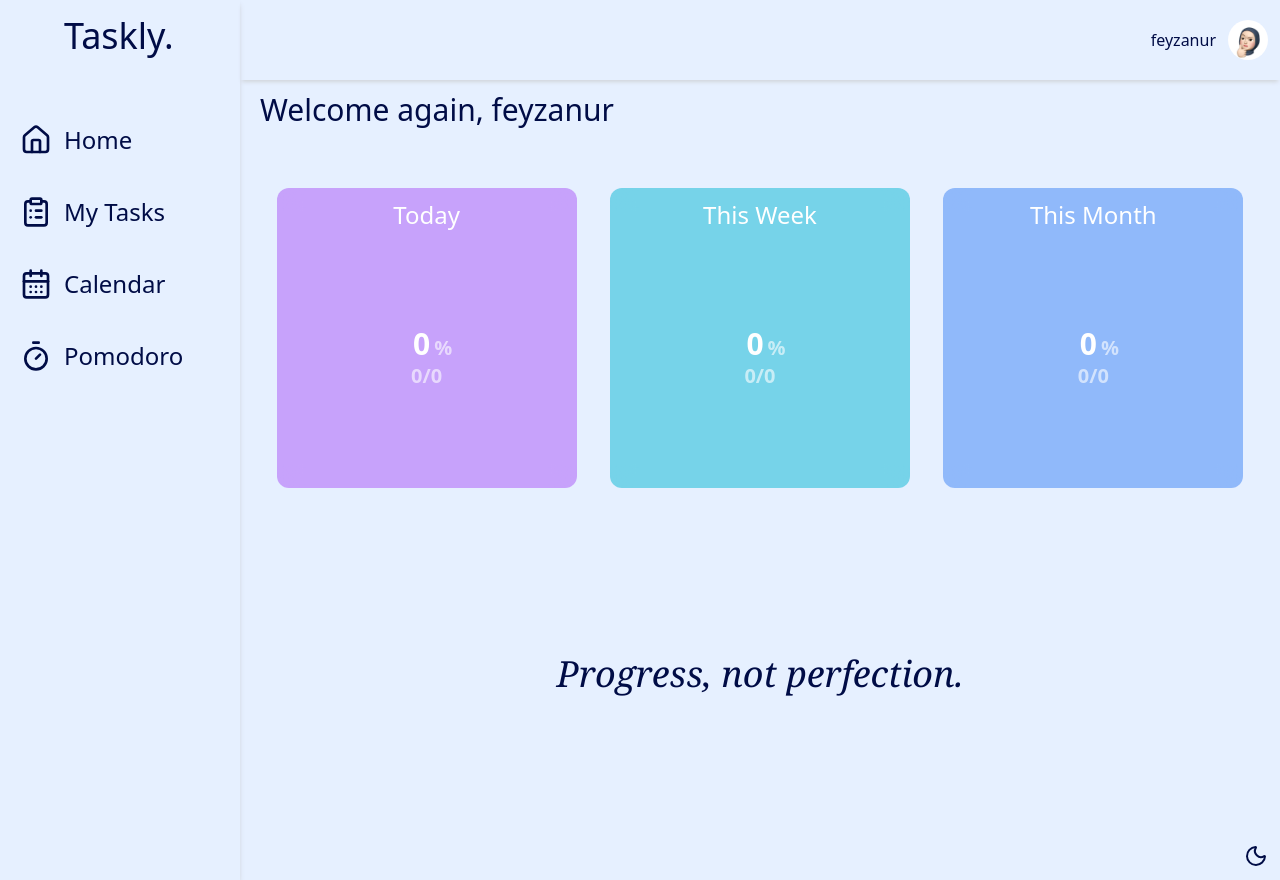
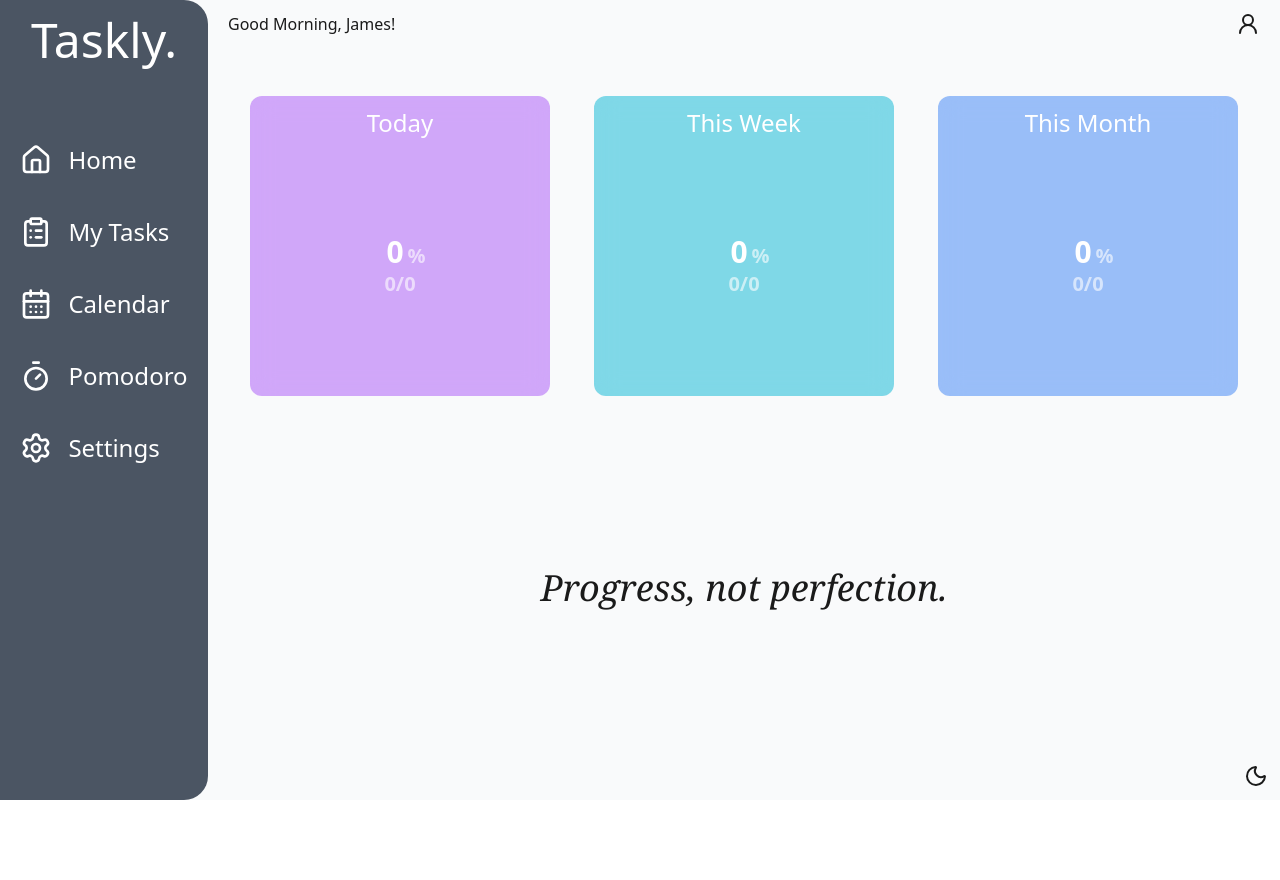
Before and after one commit to feyzanrsnr/Task_Manager_Website, a React (Vite) app: page /home in a window 1280 px wide. After the commit the page ends 800 px from the top, so only its background shows below. Built offline with nearby package versions, Linux system fonts and the light colour scheme.

Commit message:
yeni renk paleti denemesi

```diff
--- a/src/components/Sidebar.jsx
+++ b/src/components/Sidebar.jsx
@@ -1,23 +1,31 @@
 import { NavLink } from "react-router"
 import { navigationItems } from "../constants/navigationItems"
+import { ArrowBigRight, ChevronLeft, ChevronRight, ChevronRightCircle } from "lucide-react"
 
 function Sidebar() {
 
 
   return (
-    <nav className='hidden md:flex flex-col w-60 shadow-md shadow-gray-300 dark:shadow-white'>
-          <h1 className='text-4xl px-16 py-4'>Taskly.</h1>
+    <nav className='relative flex flex-col items-center gap-16 w-20 md:w-52 bg-gray-600 text-white rounded-br-3xl rounded-tr-3xl'>
+{/*
+          <button className="md:invisible absolute top-16 left-[70px] bg-white rounded-full">
+            <ChevronRight color="black"/>
+          </button>
 
-          <div className="flex flex-col flex-1 items-start px-1 py-8">
+          <button className="invisible md:visible absolute top-16 left-[198px] bg-white rounded-full">
+            <ChevronLeft color="black"/>
+          </button> */}
+
+          <h1 className='text-xl md:text-5xl px-16 py-4'>Taskly.</h1>
+
+          <div className="flex flex-col gap-10">
             {
               navigationItems.map(item => (
-                <NavLink key={item.id} to={item.href} className='w-full'>
-                <div className='flex px-4 py-5 items-center gap-3 hover:bg-deepsea/10 dark:hover:bg-gray-700 rounded-lg'>
-                  <div>
-                  {item.icon}
+                <NavLink key={item.id} to={item.href}>
+                  <div className="flex px-3 md:gap-4 md:items-center">
+                    <span>{item.icon}</span>
+                    <span className="hidden md:inline-block md:text-2xl">{item.title}</span>
                   </div>
-                <p className="text-2xl">{item.title}</p>
-                </div>
                 </NavLink>
 
               ))
--- a/src/components/Topbar.jsx
+++ /dev/null
@@ -1,57 +0,0 @@
-import { Menu, X } from 'lucide-react'
-import img from '../assets/avatar.jpeg'
-import { navigationItems } from '../constants/navigationItems'
-import { useState } from 'react'
-import { NavLink } from 'react-router'
-
-
-function Topbar() {
-
-  const [isOpen, setIsOpen] = useState(false)
-
-  return (
-     <div className='flex shadow-[0_4px_4px_-2px_rgba(209,213,219,1)] dark:shadow-[0_2px_4px_-2px_rgba(255,255,255,1)] h-20'>
-      <div className='flex gap-3 items-center ml-auto mr-3'>
-        <span>feyzanur</span>
-        <img src={img} className='w-[40px] h-[40px] rounded-full' />
-        <button className='md:hidden' onClick={() => setIsOpen(!isOpen)}>
-            {isOpen ? <X /> : <Menu />}
-        </button>
-      </div>
-
-      {isOpen && (
-  <div className="md:hidden">
-    <div
-      className="
-        fixed top-0 right-0 h-full w-2/3
-        bg-white dark:bg-gray-900
-        shadow-lg z-50
-        flex flex-col
-        animate-slideIn
-      "
-    >
-      <div className="flex justify-end p-4">
-        <button onClick={() => setIsOpen(false)}>
-          <X size={28} />
-        </button>
-      </div>
-      <nav className="flex flex-col px-4">
-        {navigationItems.map(item => (
-          <NavLink
-            key={item.id}
-            to={item.href}
-            className="text-lg py-3 px-2 rounded hover:bg-gray-200 dark:hover:bg-gray-700 transition"
-            onClick={() => setIsOpen(false)}
-          >
-            {item.title}
-          </NavLink>
-        ))}
-      </nav>
-    </div>
-  </div>
-)}
-    </div>
-  )
-}
-
-export default Topbar
--- a/src/constants/navigationItems.jsx
+++ b/src/constants/navigationItems.jsx
@@ -25,11 +25,11 @@ export const navigationItems = [
     title: "Pomodoro",
     href: "/pomodoro",
   },
-  // {
-  //   id: 4,
-  //   icon: <Settings size={32} />,
-  //   title: "Settings",
-  //   href: "/settings",
-  // },
+  {
+    id: 4,
+    icon: <Settings size={32} />,
+    title: "Settings",
+    href: "/settings",
+  },
 
 ];
--- a/src/layouts/MainLayout/MainLayout.jsx
+++ b/src/layouts/MainLayout/MainLayout.jsx
@@ -1,11 +1,9 @@
-import React, { useEffect } from 'react'
+import { useEffect } from 'react'
 import { useDispatch, useSelector } from 'react-redux'
-import { Moon, Sun } from 'lucide-react'
+import { Moon, Sun} from 'lucide-react'
 import { toggleTheme } from '../../redux/themeSlice'
-import Topbar from '../../components/Topbar'
 import Sidebar from '../../components/Sidebar'
 import Main from '../../components/Main'
-
 
 
 const MainLayout = () => {
@@ -25,16 +23,16 @@ const MainLayout = () => {
   }, [theme])
 
   return (
-    <div className='p-0 m-0 flex md:flex-row bg-light-background text-light-text dark:bg-dark-background dark:text-dark-text relative'>
+    <div className='p-0 m-0 flex md:flex-row relative bg-light-background dark:bg-dark-background text-light-text dark:text-dark-text'>
 
       <Sidebar/>
       <div className='flex flex-1 flex-col'>
-      <Topbar/>
       <Main/>
       </div>
 
 
-      <button onClick={() => dispatch(toggleTheme())}>
+      <button className='fixed bottom-0 right-0'
+        onClick={() => dispatch(toggleTheme())}>
           { theme === "dark" ? (
                 <Sun className='fixed md:absolute bottom-3 right-3 cursor-pointer' />
               ) : (
--- a/src/pages/home-page/HomePage.jsx
+++ b/src/pages/home-page/HomePage.jsx
@@ -1,3 +1,4 @@
+import { User2Icon } from "lucide-react";
 import Chart from "../../components/Chart";
 import { sentences } from "../../constants/sentences";
 
@@ -8,7 +9,10 @@ function DashboardPage() {
 
   return (
     <div className='flex flex-col h-full w-full gap-5 md:gap-10 px-5 pt-3'>
-      <p className='text-2xl md:text-3xl text-center md:text-start'>Welcome again, feyzanur</p>
+       <div className='flex items-center justify-between'>
+        <p>Good Morning, James!</p>
+        <User2Icon/>
+      </div>
       <div className='flex flex-col md:flex-row items-center justify-around gap-y-5 py-3 md:py-5'>
       <Chart
         title="Today"
--- a/tailwind.config.js
+++ b/tailwind.config.js
@@ -22,14 +22,14 @@ export default {
           sunrise : "#f0b61f",
 
          light:{
-          background: "#E6F0FF",
-          text: "#000C46",
+          background: "#F9FAFB",
+          text: "#1A1A1A",
           textSecondary: "#6B7280",
 
          },
          dark:{
-          background: "#0A0F1F",
-          text: "#D8D8EF",
+          background: "#121212",
+          text: "#E0E0E0",
           textSecondary: "#94A3B8",
 
         },
```
